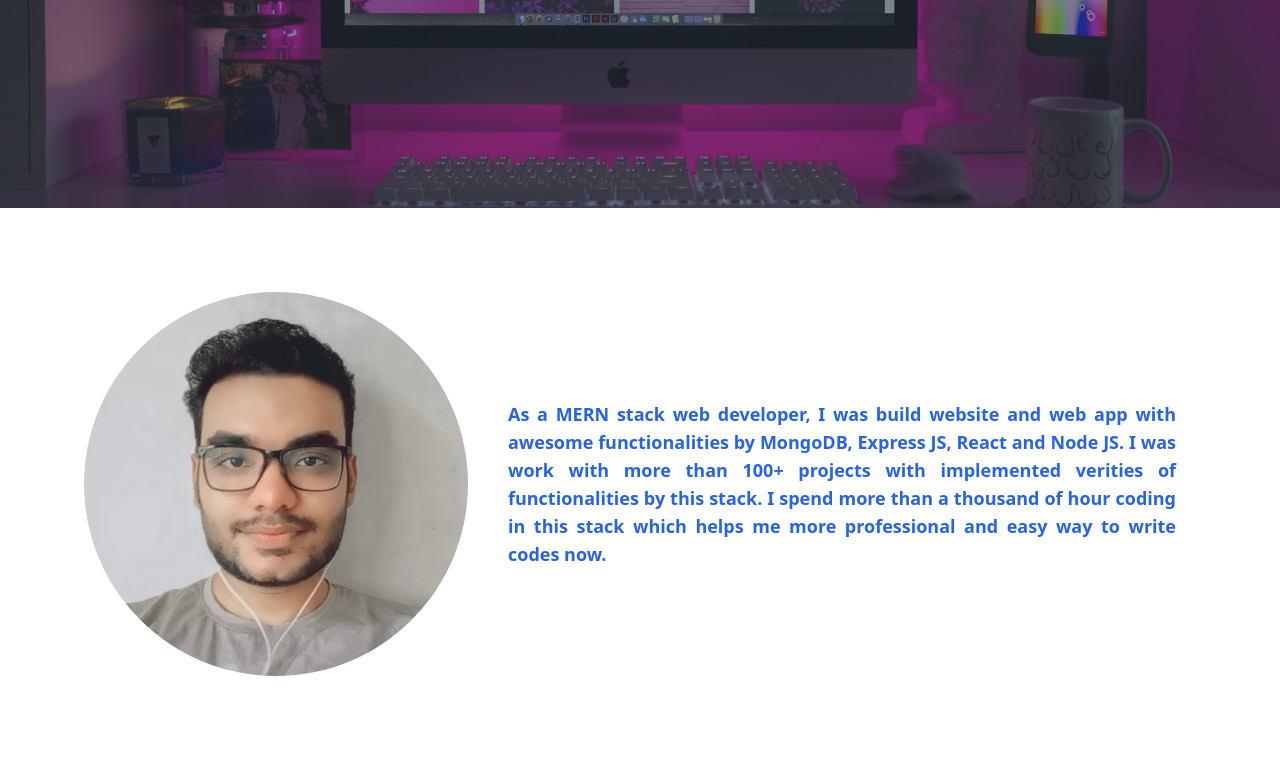
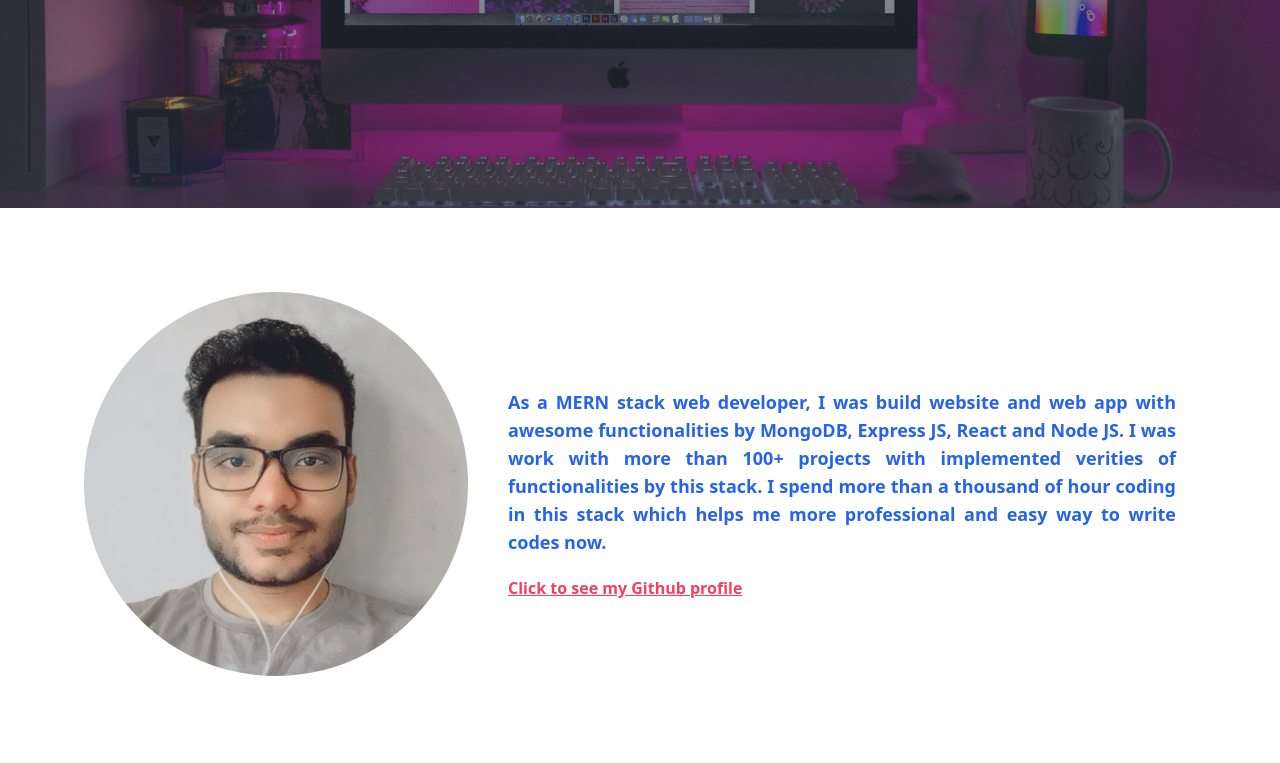
Before and after one commit to Rifat-Shuvo/Portfolio, a React (Vite) app: page /about in a window 1280 px wide. Shown: the part 416-1179 px from the top of the page. Built offline with nearby package versions, Linux system fonts and the light colour scheme.

Commit message:
The rresume is uploaded

```diff
--- a/src/Components/About.jsx
+++ b/src/Components/About.jsx
@@ -18,8 +18,11 @@ const About = () => {
                         <img src="/myphoto.jpg" />
                     </div>
                 </div></div>
-                <div className='flex justify-center items-center'><p className='text-lg text-blue-600 font-bold text-justify p-5'>
-                    As a MERN stack web developer, I was build website and web app with awesome functionalities by MongoDB, Express JS, React and Node JS. I was work with more than 100+ projects with implemented verities of functionalities by this stack. I spend more than a thousand of hour coding in this stack which helps me more professional and easy way to write codes now.</p></div>
+                <div className='flex justify-center items-center'><div>
+                <p className='text-lg text-blue-600 font-bold text-justify p-5'>
+                    As a MERN stack web developer, I was build website and web app with awesome functionalities by MongoDB, Express JS, React and Node JS. I was work with more than 100+ projects with implemented verities of functionalities by this stack. I spend more than a thousand of hour coding in this stack which helps me more professional and easy way to write codes now.</p>
+                    <a className='underline p-5 font-semibold text-rose-500' href='https://github.com/Rifat-Shuvo'>Click to see my Github profile</a>
+                    </div></div>
             </section>
 
             <section className='text-center px-9 mb-16'>
```
Also changed, not shown: 1 other file (tests, documents, lock files or other folders).
